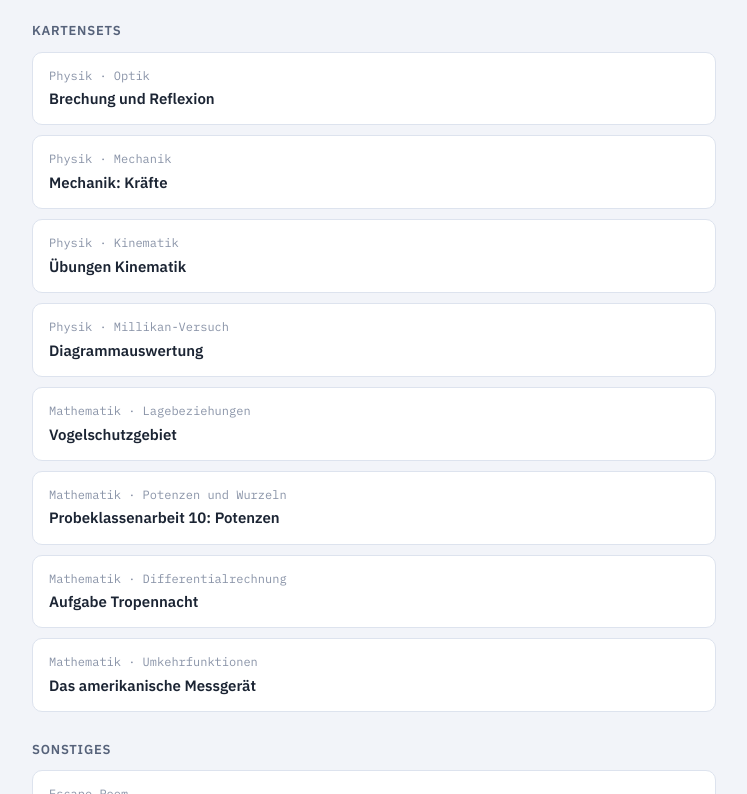
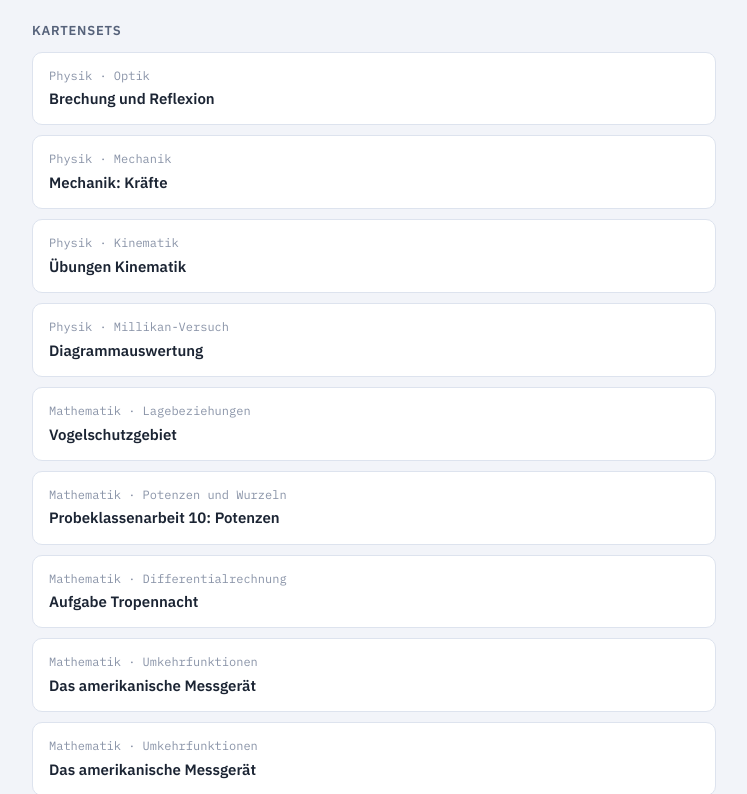
Before and after one commit to MichaelE1412/schule, a plain HTML site: page index.html in a window 1280 px wide. Shown: the part 158-952 px from the top of the page, without its empty margins (266-1013 px from the left). Drawn offline with Linux system fonts and the light colour scheme.

Commit message:
Add new link for 'Hilfekarten UB Einstieg'

```diff
--- a/index.html
+++ b/index.html
@@ -25,6 +25,7 @@
         <li><a href="Hilfekarten_Probeklassenarbeit_10_Potenzen.html"><span class="fach">Mathematik · Potenzen und Wurzeln</span><span class="name">Probeklassenarbeit 10: Potenzen</span></a></li>
         <li><a href="Hilfekarten_Aufgabe_Tropennacht.html"><span class="fach">Mathematik · Differentialrechnung</span><span class="name">Aufgabe Tropennacht</span></a></li>
         <li><a href="Hilfekarten_Das_amerikanische_Messgeraet.html"><span class="fach">Mathematik · Umkehrfunktionen</span><span class="name">Das amerikanische Messgerät</span></a></li>
+        <li><a href="Hilfekarten_UB_Einstieg.html"><span class="fach">Mathematik · Umkehrfunktionen</span><span class="name">Das amerikanische Messgerät</span></a></li>
     </ul>
 
     <h2>Sonstiges</h2>
```
